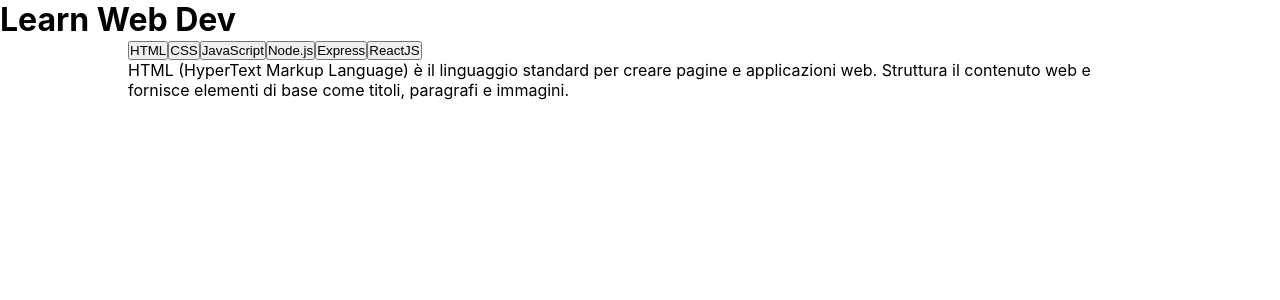
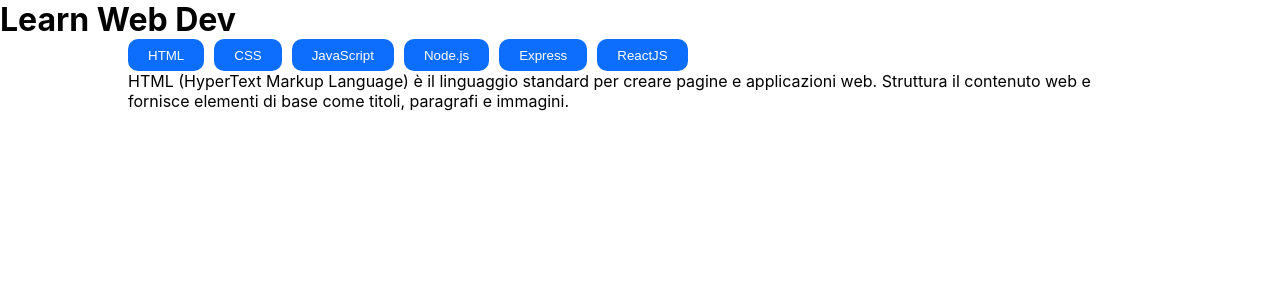
Before and after one commit to francescocifaldi/react-use-state, a React (Vite) app: page / in a window 1280 px wide. Shown: the top 300 px of the page. Built offline with nearby package versions, Linux system fonts and the light colour scheme.

Commit message:
ADD style to buttons

```diff
--- a/src/App.jsx
+++ b/src/App.jsx
@@ -13,7 +13,7 @@
           <h1>Learn Web Dev</h1>
         </div>
         <div className="container">
-          <div>
+          <div className="myList">
             {languages.map((language) => (
               <Button key={language.id} item={language} />
             ))}
--- a/src/components/Button.jsx
+++ b/src/components/Button.jsx
@@ -1,6 +1,8 @@
+import style from "./Button.module.css"
+
 export default function Button({ item }) {
     const { id, title } = item
     return (
-        <button>{title}</button>
+        <button className={style.btn}>{title}</button>
     )
 }
--- /dev/null
+++ b/src/components/Button.module.css
@@ -0,0 +1,17 @@
+.btn,
+.selected {
+    border-radius: 10px;
+    border: none;
+    height: 2rem;
+    padding: 0 20px
+}
+
+.btn {
+    background-color: #0D6EFD;
+    color: white;
+}
+
+.selected {
+    background-color: #FFC107;
+    color: black;
+}
--- a/src/index.css
+++ b/src/index.css
@@ -16,3 +16,8 @@
   max-width: 1024px;
   margin: 0 auto;
 }
+
+.myList {
+  display: flex;
+  gap: 10px
+}
```
